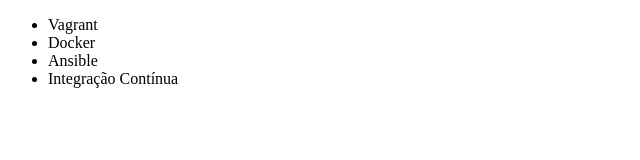
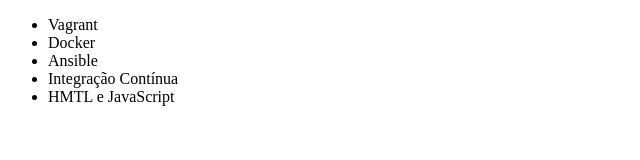
Before and after one commit to FabioKenjjy/alura-git-curso2, a plain HTML site: page index.html in a window 1280 px wide. Shown: the whole page, without its empty margins (0-640 px from the left). Drawn offline with Linux system fonts and the light colour scheme.

Commit message:
adicionando novo curso na minha lista

```diff
--- a/index.html
+++ b/index.html
@@ -10,6 +10,7 @@
         <li>Docker</li>
         <li>Ansible</li>
         <li>Integração Contínua</li>
+        <li>HMTL e JavaScript</li>
     </ul>
 </body>
 </html>
```
